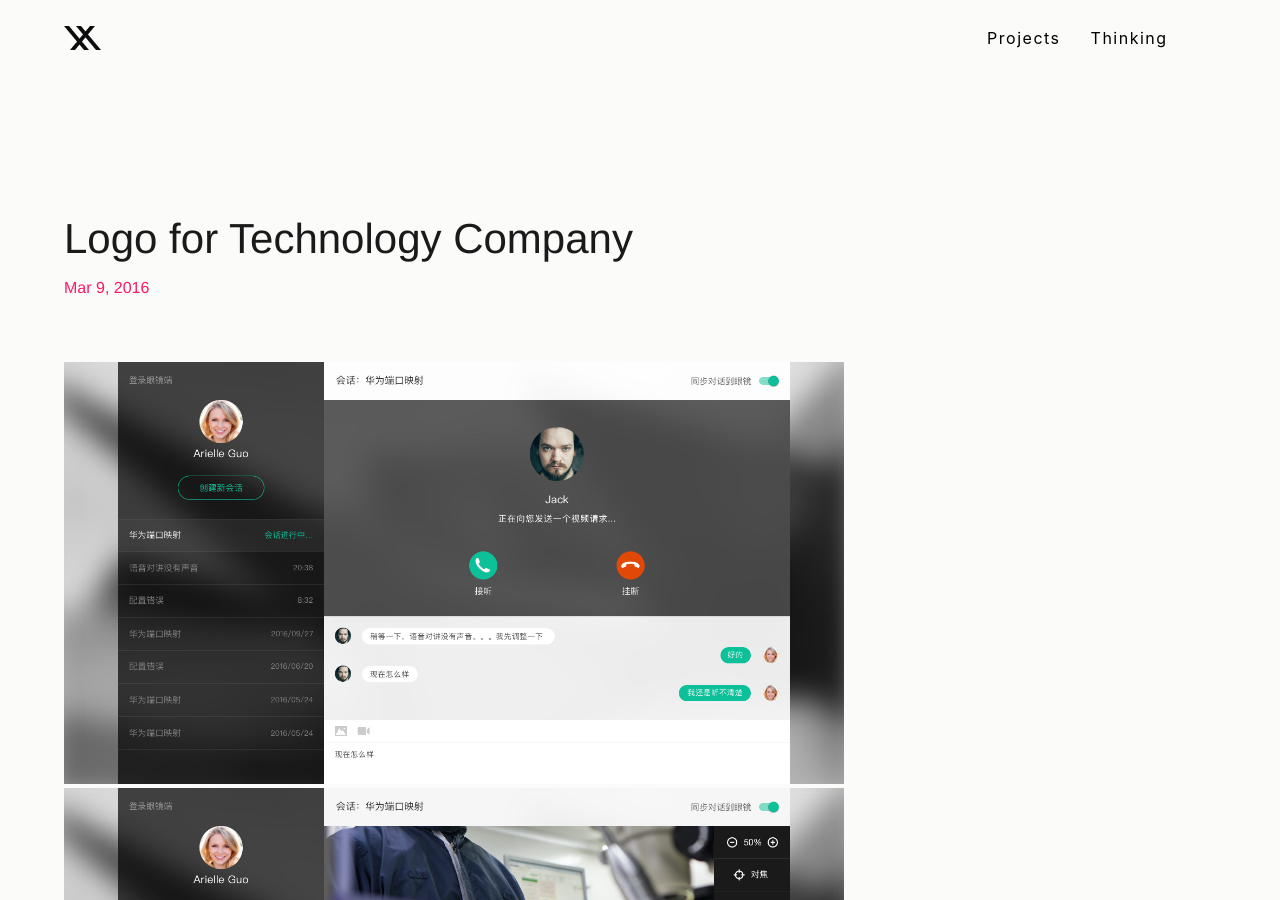
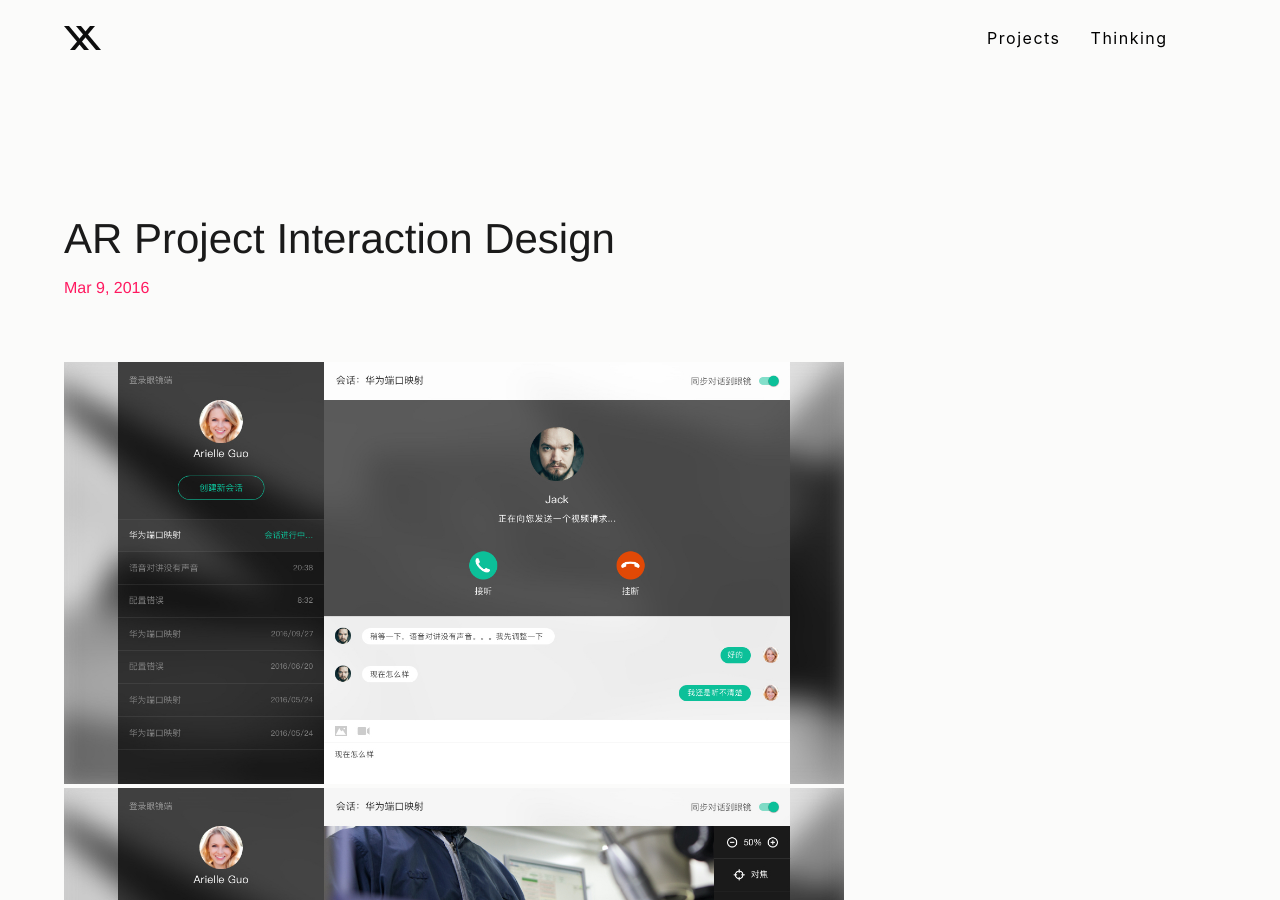
Before and after one commit to guoxindesign/guoxindesign.github.io, a Jekyll site: the page built from _posts/2016-03-09-glxss.md, in a window 1280 px wide and 900 px high. Built offline with Jekyll 4.4.1, drawn with Linux system fonts in a browser that asks for light colours.

Commit message:
Update 2016-03-09-glxss.md

```diff
--- a/_posts/2016-03-09-glxss.md
+++ b/_posts/2016-03-09-glxss.md
@@ -1,5 +1,5 @@
 ---
-title: Logo for Technology Company
+title: AR Project Interaction Design
 layout: post
 cover_image: "/images/glxss_cover.jpg"
 ---
```
